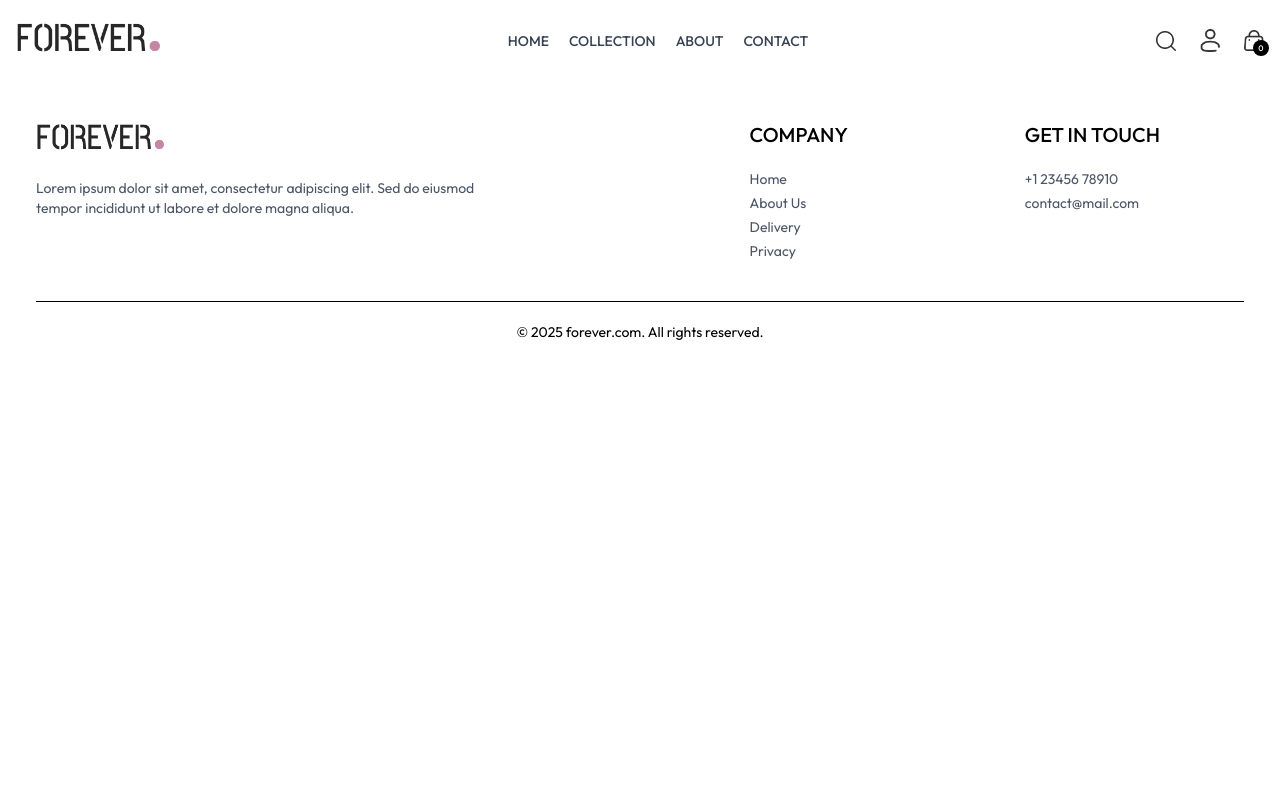
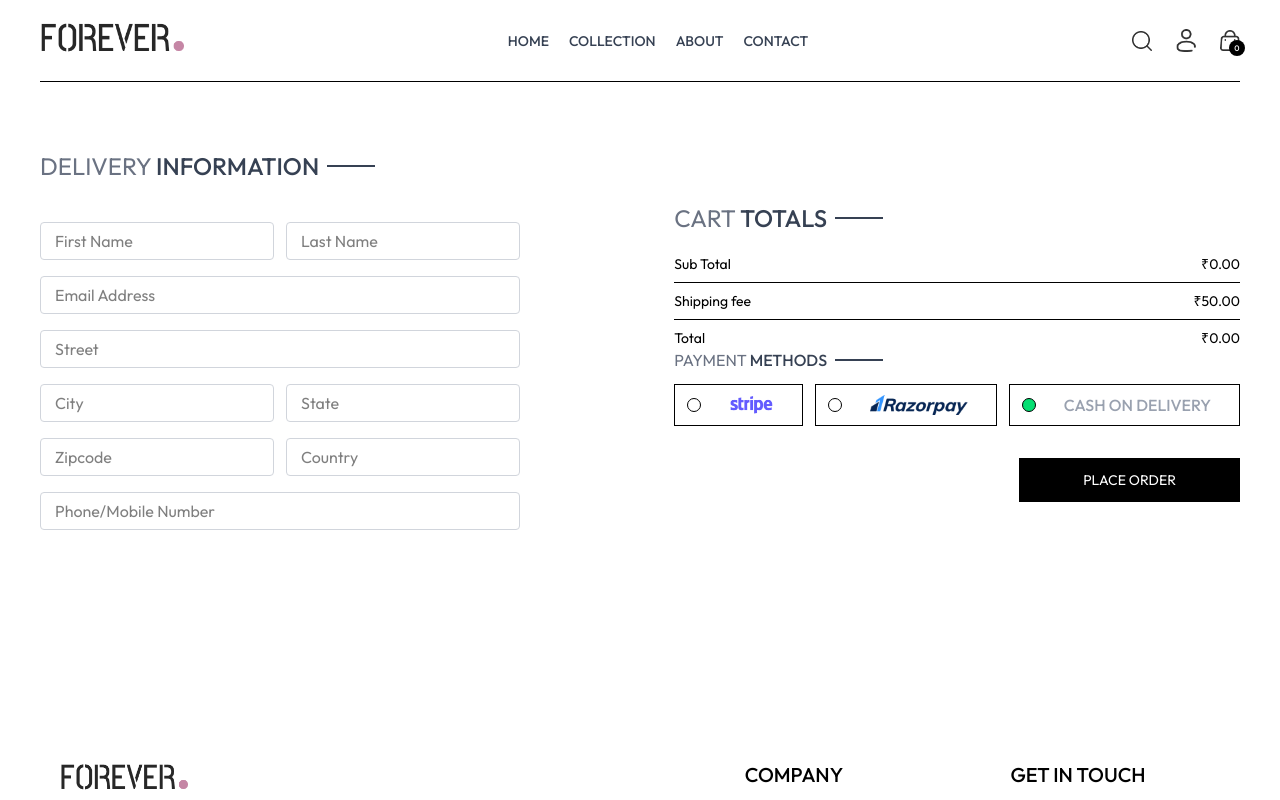
Before and after one commit to Smrd1104/mens-wear, a React (Vite) app in the folder frontend/: page /place-order in a window 1280 px wide. Shown: the top 800 px of the page. Built offline with nearby package versions, Linux system fonts and the light colour scheme.

Commit message:
place orders page completed

```diff
--- a/frontend/src/App.jsx
+++ b/frontend/src/App.jsx
@@ -17,7 +17,7 @@
 
 function App() {
   return (
-    <div className="px-4 overflow-hidden">
+    <div className="md:px-10 px-4 overflow-hidden">
       <ToastContainer />
       <Navbar />
       <SearchBar />
@@ -30,7 +30,7 @@
         <Route path="/login" element={<Login />} />
         <Route path="/product/:productId" element={<Product />} />
         <Route path="/orders" element={<Orders />} />
-        <Route path="/place-orders" element={<PlaceOrder />} />
+        <Route path="/place-order" element={<PlaceOrder />} />
       </Routes>
       <Footer />
     </div>
--- a/frontend/src/pages/PlaceOrder.jsx
+++ b/frontend/src/pages/PlaceOrder.jsx
@@ -1,8 +1,68 @@
-import React from 'react'
+import { useContext, useState } from "react"
+import { assets } from "../assets/frontend_assets/assets"
+import CartTotal from "../components/CartTotal"
+import Title from "../components/Title"
+import { ShopContext } from "../context/ShopContext"
+const PlaceOrder = () => {
 
-const PlaceOrder = () => {
+    const [method, setMethod] = useState('cod')
+
+    const { navigate } = useContext(ShopContext)
     return (
-        <div>PlaceOrder</div>
+        <div className='flex flex-col sm:flex-row justify-between gap-4 pt-5 sm:pt-14 min-h-[80vh] border-t'>
+            {/* --------left side-------- */}
+            <div className='flex flex-col gap-4 w-full sm:max-w-[480px]'>
+                <div className='text-xl sm:text-2xl my-3'>
+                    <Title text1={'delivery'} text2={'information'} />
+                </div>
+                <div className="flex gap-3">
+                    <input type="text" placeholder="First Name" className="border border-gray-300 rounded py-1.5 px-3.5 w-full" />
+                    <input type="text" placeholder="Last Name" className="border border-gray-300 rounded py-1.5 px-3.5 w-full" />
+                </div>
+                <input type="email" placeholder="Email Address" className="border border-gray-300 rounded py-1.5 px-3.5 w-full" />
+                <input type="text" placeholder="Street" className="border border-gray-300 rounded py-1.5 px-3.5 w-full" />
+                <div className="flex gap-3">
+                    <input type="text" placeholder="City" className="border border-gray-300 rounded py-1.5 px-3.5 w-full" />
+                    <input type="text" placeholder="State" className="border border-gray-300 rounded py-1.5 px-3.5 w-full" />
+                </div>
+                <div className="flex gap-3">
+                    <input type="number" placeholder="Zipcode" className="border border-gray-300 rounded py-1.5 px-3.5 w-full" />
+                    <input type="text" placeholder="Country" className="border border-gray-300 rounded py-1.5 px-3.5 w-full" />
+                </div>
+                <input type="number" placeholder="Phone/Mobile Number" className="border border-gray-300 rounded py-1.5 px-3.5 w-full" />
+
+            </div>
+
+            {/* right side content  */}
+            <div className="mt-8">
+                <div className="mt-8 min-w-80">
+                    <CartTotal />
+                </div>
+                <div>
+                    <Title text1={'payment'} text2={'methods'} />
+                    <div className="flex gap-3 flex-col lg:flex-row">
+                        <div onClick={() => setMethod('stripe')} className="flex items-center gap-3 border px-3  p-2 cursor-pointer">
+                            <p className={`min-w-3.5 h-3.5 border rounded-full ${method === 'stripe' ? "bg-green-400" : ""}`}></p>
+                            <img src={assets.stripe_logo} alt="" className="h-5 mx-4" />
+                        </div>
+                        <div onClick={() => setMethod('razorpay')} className="flex items-center gap-3 border px-3  p-2 cursor-pointer">
+                            <p className={`min-w-3.5 h-3.5 border rounded-full ${method === 'razorpay' ? "bg-green-400" : ""}`}></p>
+                            <img src={assets.razorpay_logo} alt="" className="h-5 mx-4" />
+                        </div>
+                        <div onClick={() => setMethod('cod')} className="flex items-center gap-3 border px-3  p-2 cursor-pointer">
+                            <p className={`min-w-3.5 h-3.5 border rounded-full ${method === 'cod' ? "bg-green-400" : ""}`}></p>
+                            <p className="uppercase text-gray-400 font-medium mx-4">cash on delivery</p>
+                        </div>
+
+                    </div>
+
+                    <div className="w-full text-end mt-8">
+                        <button onClick={() => navigate('/orders')} className="uppercase bg-black text-white px-16 py-3 text-sm ">place order</button>
+                    </div>
+                </div>
+            </div>
+
+        </div>
     )
 }
 
```
